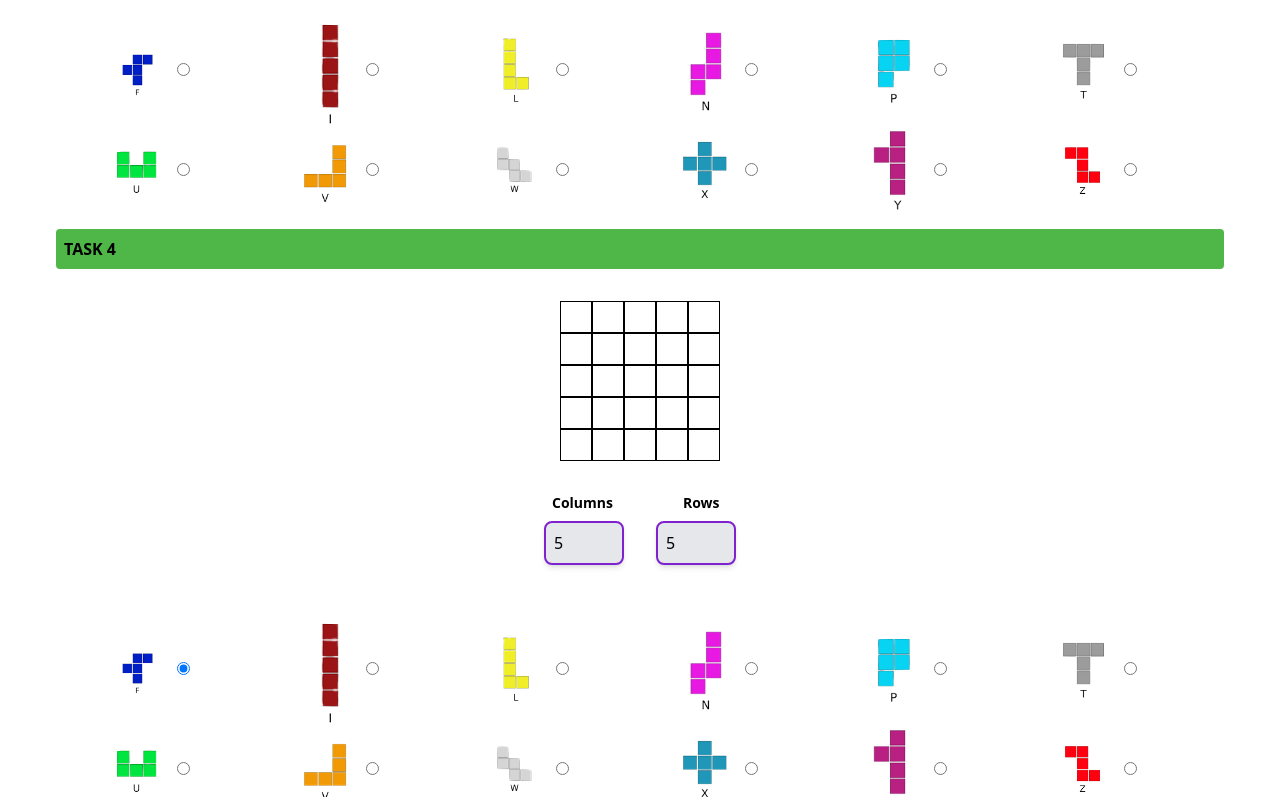
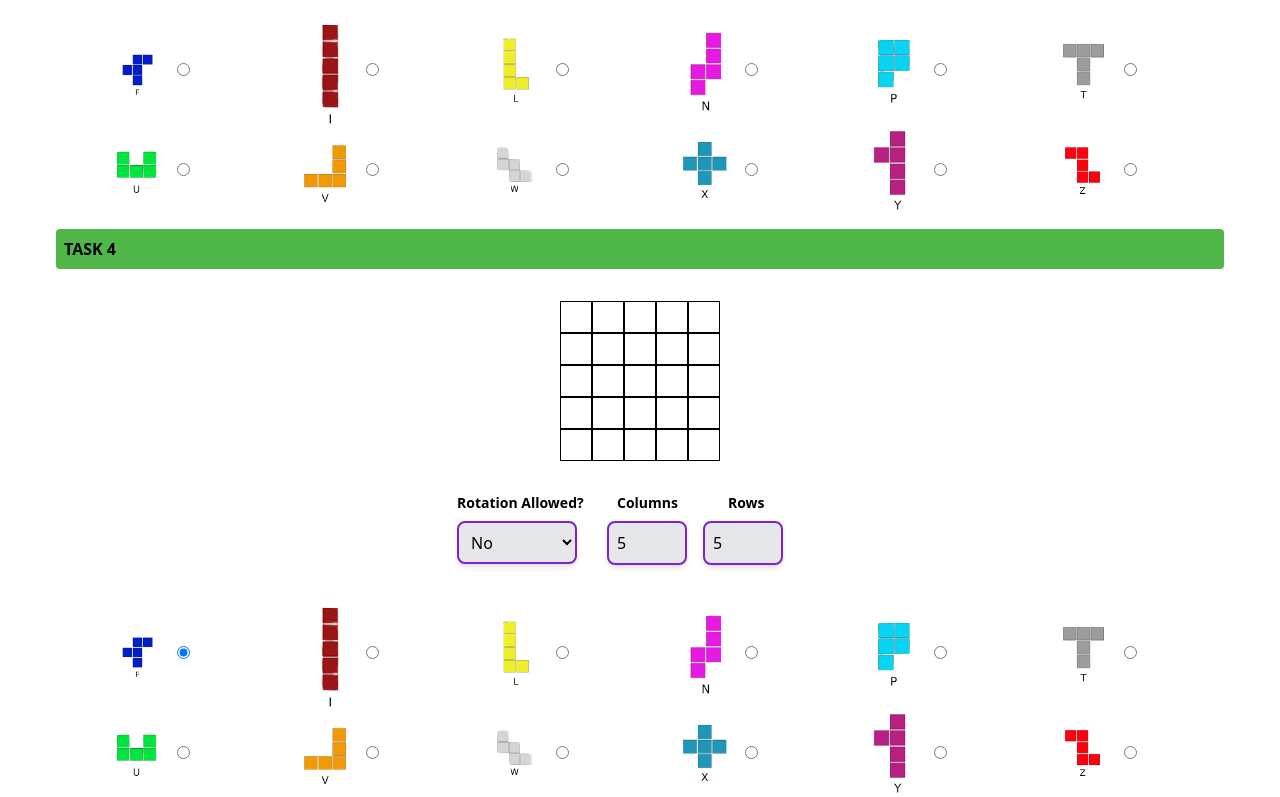
Before and after one commit to HyperPunkss/tetris-tiler-frontend, a Next.js app: page / in a window 1280 px wide. Shown: the part 686-1483 px from the top of the page. Built offline with nearby package versions, Linux system fonts and the light colour scheme.

Commit message:
Brought rotation component into index for task 4.

```diff
--- a/components/Buttons/RotationButton.jsx
+++ /dev/null
@@ -1,9 +0,0 @@
-import React from 'react'
-
-function rotationButton() {
-  return (
-    <div>rotationButton</div>
-  )
-}
-
-export default rotationButton
--- a/components/Buttons/SizePicker.jsx
+++ /dev/null
@@ -1,29 +0,0 @@
-import React, {useEffect, useState} from "react";
-
-function SizePicker({onSizeChange}) {
-    const [sizeValue, setSizeValue] = useState("medium");
-
-    useEffect(() => {
-        onSizeChange(sizeValue)
-    }, [sizeValue])
-
-    return (
-        <div className="my-4">
-            <div>
-                <h1 className="text-center font-semibold mr-[2px] mb-2 text-sm">Canvas size</h1>
-            </div>
-            <select
-                name="sizePicker"
-                value={sizeValue}
-                onChange={(e) => setSizeValue(e.target.value)}
-                className="h-[43px] border-[2px] border-purple-700 p-2 rounded-lg shadow-md"
-            >
-                <option value="small" className="text-white">Small</option>
-                <option value="medium">Medium</option>
-                <option value="large">Large</option>
-            </select>
-        </div>
-    );
-}
-
-export default SizePicker;
--- a/components/Grid Options/ColRowPicker.jsx
+++ b/components/Grid Options/ColRowPicker.jsx
@@ -15,8 +15,8 @@ function ColRowPicker({ onColRowChange }) {
     return (
         <div className="my-4">
             <div className="flex">
-                <h1 className="text-center font-semibold mr-[2px] mb-2 text-sm ml-[40px]">Columns</h1>
-                <h1 className="text-center font-semibold mr-[2px] mb-2 text-sm ml-[68px]">Rows</h1>
+                <h1 className="text-center font-semibold mr-[2px] mb-2 text-sm ml-[10px]">Columns</h1>
+                <h1 className="text-center font-semibold mr-[2px] mb-2 text-sm ml-[48px]">Rows</h1>
             </div>
 
             {/*Column*/}
@@ -24,7 +24,7 @@ function ColRowPicker({ onColRowChange }) {
                 type="number"
                 name=""
                 id=""
-                className=" border-[2px] border-purple-700 bg-gray-200 p-2 rounded-lg shadow-md w-[80px] mx-8"
+                className="border-[2px] border-purple-700 bg-gray-200 p-2 rounded-lg shadow-md w-[80px] mr-4"
                 min={1}
                 max={100}
                 defaultValue={5}
--- a/components/Grid Options/RotationButton.jsx
+++ b/components/Grid Options/RotationButton.jsx
@@ -1,22 +1,33 @@
-import React from "react";
+import React, { useEffect, useState } from "react";
 
-function RotationButton() {
+function RotationButton({onRotationChange}) {
+    const [isRotationTrue,setIsRotationTrue] = useState(false)
+
+    useEffect(() => {
+        onRotationChange(isRotationTrue)
+    },[isRotationTrue,onRotationChange])
+
+
+    function handleRotationChange(e){
+        setIsRotationTrue(Boolean(e.target.value))
+    }
+
+
     return (
         <div className="my-4">
             <div className="flex">
-                <h1 className="text-center font-semibold mr-[2px] mb-2 text-sm ml-[40px]">Columns</h1>
+                <h1 className="text-center font-semibold mr-[2px] mb-2 text-sm ">Rotation Allowed?</h1>
             </div>
 
             {/*Column*/}
             <select
                 name="sizePicker"
-                className="border-[2px] border-purple-700 bg-gray-200 p-2 rounded-lg shadow-md w-[80px] mr-4"
+                className="border-[2px] border-purple-700 bg-gray-200 p-2 rounded-lg shadow-md w-[120px] h-[43px] mr-4"
+                value={isRotationTrue}
+                onChange={handleRotationChange}
             >
-                <option value="small" className="text-white">
-                    Small
-                </option>
-                <option value="medium">Medium</option>
-                <option value="large">Large</option>
+                <option value="false">No</option>
+                <option value="true">Yes</option>
             </select>
         </div>
     );
--- a/pages/index.js
+++ b/pages/index.js
@@ -7,6 +7,7 @@ import { useEffect, useState } from "react";
 import ColRowPicker from "@/components/Grid Options/ColRowPicker";
 import LetterPickerUnique from "@/components/Grid Options/LetterPickerUnique";
 import { loadGetInitialProps } from "next/dist/shared/lib/utils";
+import RotationButton from "@/components/Grid Options/RotationButton";
 
 export default function Home() {
     const [sizeData, setSizeData] = useState("");
@@ -17,6 +18,7 @@ export default function Home() {
     const [uniqueLetterData3, setUniqueLetterData3] = useState("");
     const [uniqueLetterData4, setUniqueLetterData4] = useState("");
     const [blackCellsArray, setBlackCellsArray] = useState([]);
+    const [rotationValue4,setRotationValue4] = useState(false)
 
     //TASK 2 - Getting all the shape information from the API
     const [shapes, setShapes] = useState([]);
@@ -89,10 +91,14 @@ export default function Home() {
     }
 
     function handleBlackCellsArray(blackCellsArray) {
-        setBlackCellsArray(blackCellsArray)
+        setBlackCellsArray(blackCellsArray);
     }
 
-    console.log("INDEX LOG",blackCellsArray);
+    function handleRotationChange(newRotation){
+        setRotationValue4(newRotation)
+    }
+
+    console.log(rotationValue4)
     return (
         <div className="my-4 p-2 md:px-6 lg:px-14">
             <h1 className="font-semibold bg-red-500 p-2 rounded">TASK 1</h1>
@@ -172,8 +178,13 @@ export default function Home() {
                         colorData={""}
                     />
                 </div>
-                <div className="flex justify-center items-center p-4 mr-8">
-                    <ColRowPicker onColRowChange={handleColRowChange4} />
+                <div className="flex justify-center items-center mr-10 mt-4">
+                    <div>
+                        <RotationButton onRotationChange={handleRotationChange}/>
+                    </div>
+                    <div className="ml-[14px]">
+                        <ColRowPicker onColRowChange={handleColRowChange4} />
+                    </div>
                 </div>
                 <div>
                     <LetterPickerUnique onUniqueLetterChange={handleUniqueLetterChange4} />
```
